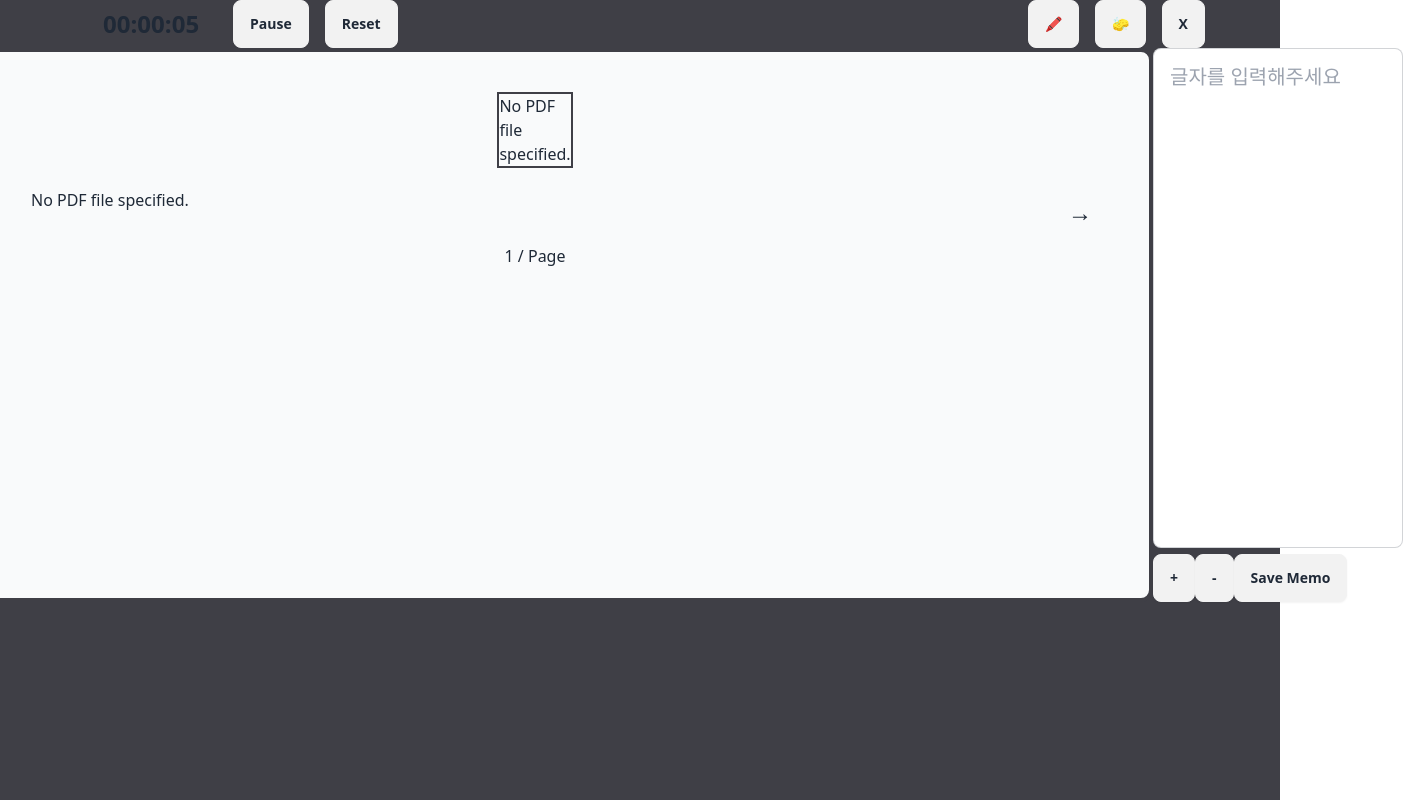
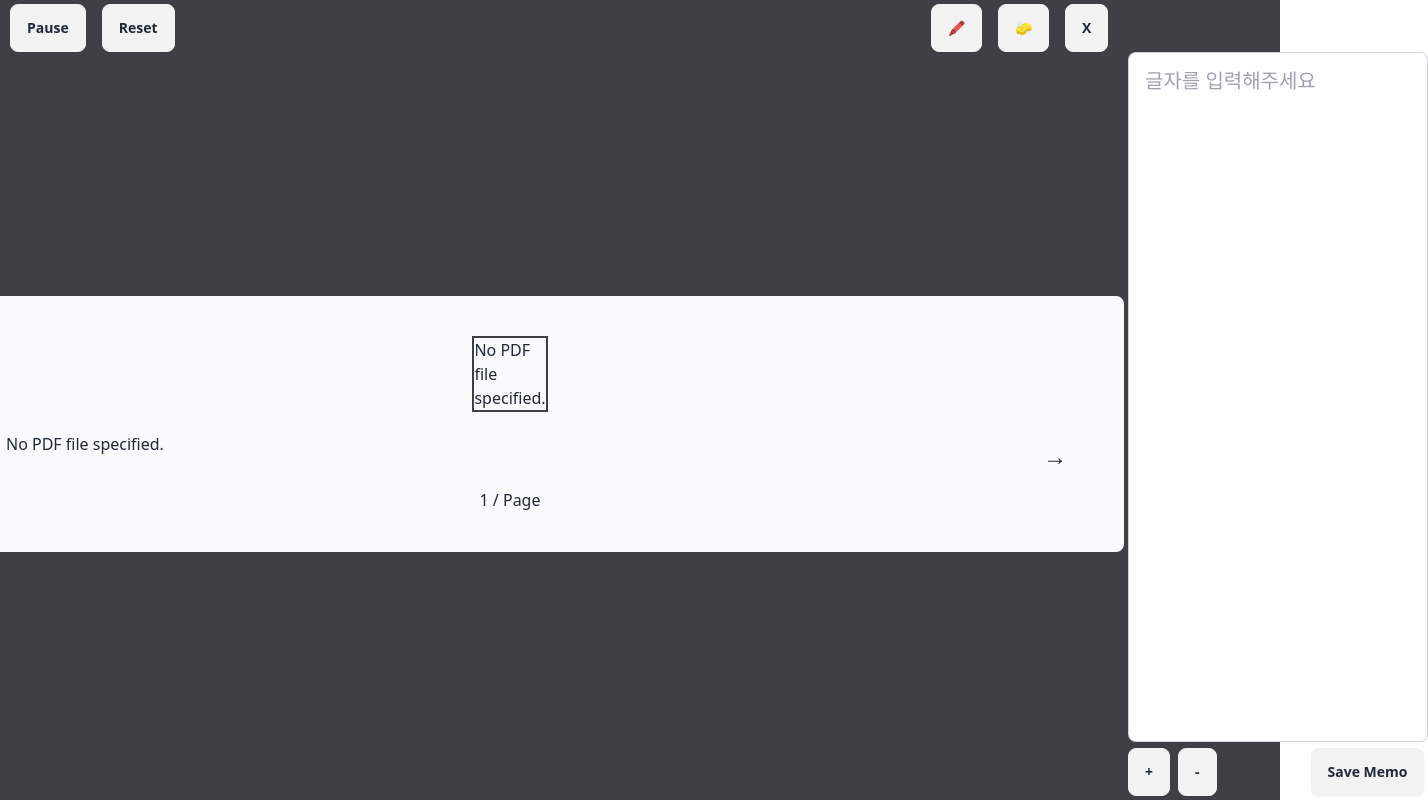
Before and after one commit to josuk0212/Help-Presentation, a React (Vite) app: page /Speaker in a window 1280 px wide. Shown: the whole page, 1428 px wide, since content can reach past the window. Built offline with nearby package versions, Linux system fonts and the light colour scheme.

Commit message:
style: 발표자 페이지 레이아웃 변경

```diff
--- a/src/components/PresentationMode/Memo.jsx
+++ b/src/components/PresentationMode/Memo.jsx
@@ -67,7 +67,6 @@ function Memo() {
   }, [pageNumber, memoList]);
 
   return (
-    <>
     <div>
       <form
         method="post"
@@ -80,25 +79,30 @@ function Memo() {
             value={memo}
             onChange={handleWriteMemo}
             className={
-                "textarea textarea-bordered resize-none w-[250px] h-[500px]"
+              "textarea textarea-bordered resize-none w-[300px] h-[690px]"
             }
             style={{ fontSize: `${fontSize}px` }}
           ></textarea>
         </label>
-          <div className="flex-col">
+        <div className="flex gap-[34%]">
+          <div className="flex gap-[10%]">
+            <div>
               <Button
                 title={buttonTitle[0]}
                 onClickEvent={handleIncreaseFontSize}
               />
+            </div>
+            <div>
               <Button
                 title={buttonTitle[1]}
                 onClickEvent={handleDecreaseFontSize}
               />
+            </div>
+          </div>
           <button className="btn">Save Memo</button>
         </div>
       </form>
     </div>
-    </>
   );
 }
 
--- a/src/components/PresentationPage/SpeakerPage.jsx
+++ b/src/components/PresentationPage/SpeakerPage.jsx
@@ -37,11 +37,13 @@ function SpeakerPage() {
 
   return (
     <div className="w-screen h-screen bg-primary">
-      <div className="flex justify-center">
+      <div className="flex justify-center items-center w-full h-full">
+        <div>
+          <div className="flex">
             <div>
               <Timer />
             </div>
-        <div className="flex ml-[630px] gap-4">
+            <div className="flex ml-[48%] gap-4">
               <Button
                 onClickEvent={handleDrawingToggle}
                 title={drawButtonTitle[0]}
@@ -56,7 +58,7 @@ function SpeakerPage() {
               />
             </div>
           </div>
-      <div className="flex justify-center">
+          <div className="flex justify-center items-center">
             <div className="border-4 rounded-xl bg-second border-primary">
               <div className="mt-10 mr-10 ml-20 mb-10">
                 <DocumentViewer
@@ -65,7 +67,11 @@ function SpeakerPage() {
                 />
               </div>
             </div>
+            <div>
               <Memo />
+            </div>
+          </div>
+        </div>
       </div>
     </div>
   );
```
Lines whose indentation alone changed are shown as unchanged.
